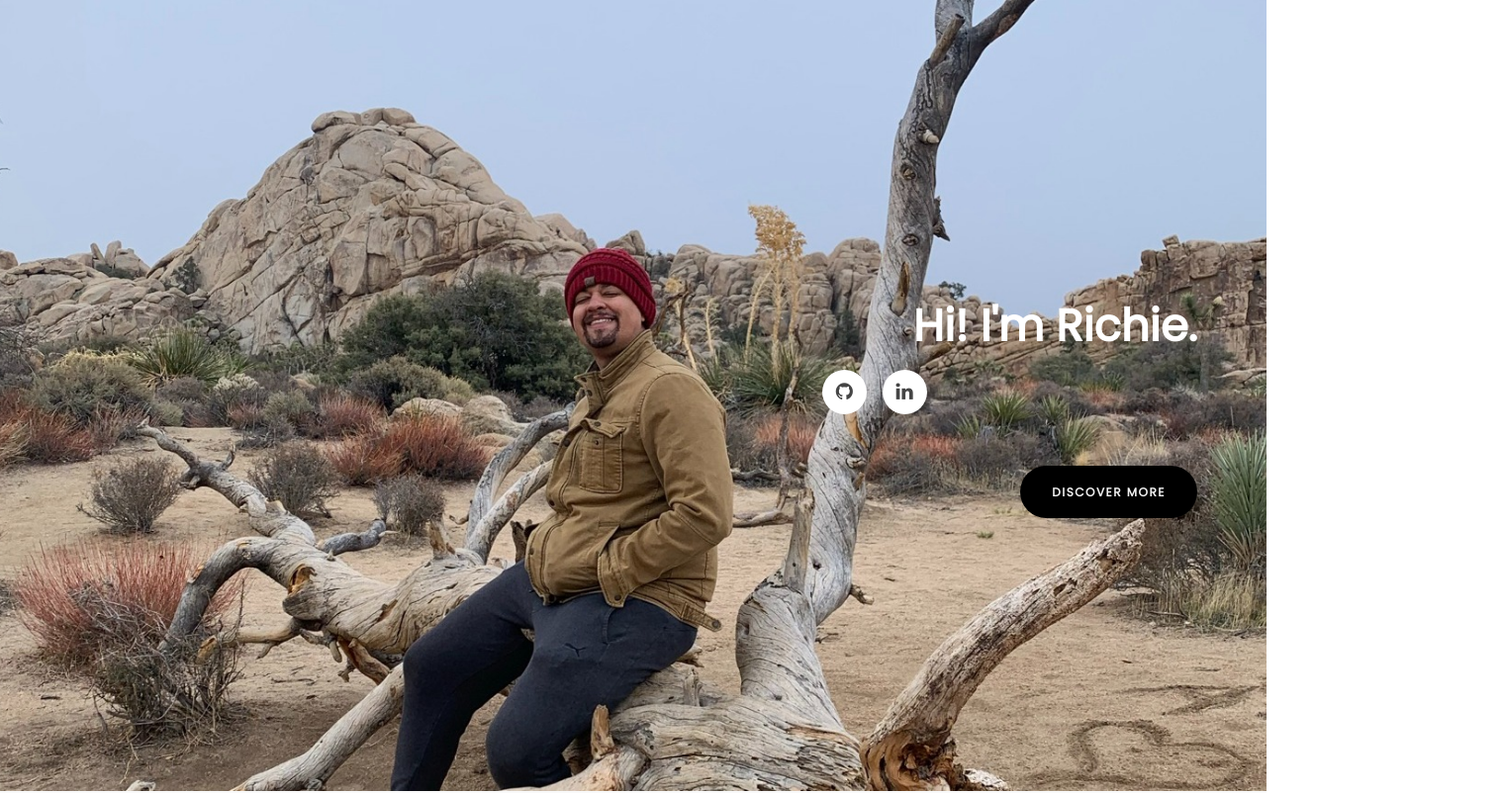
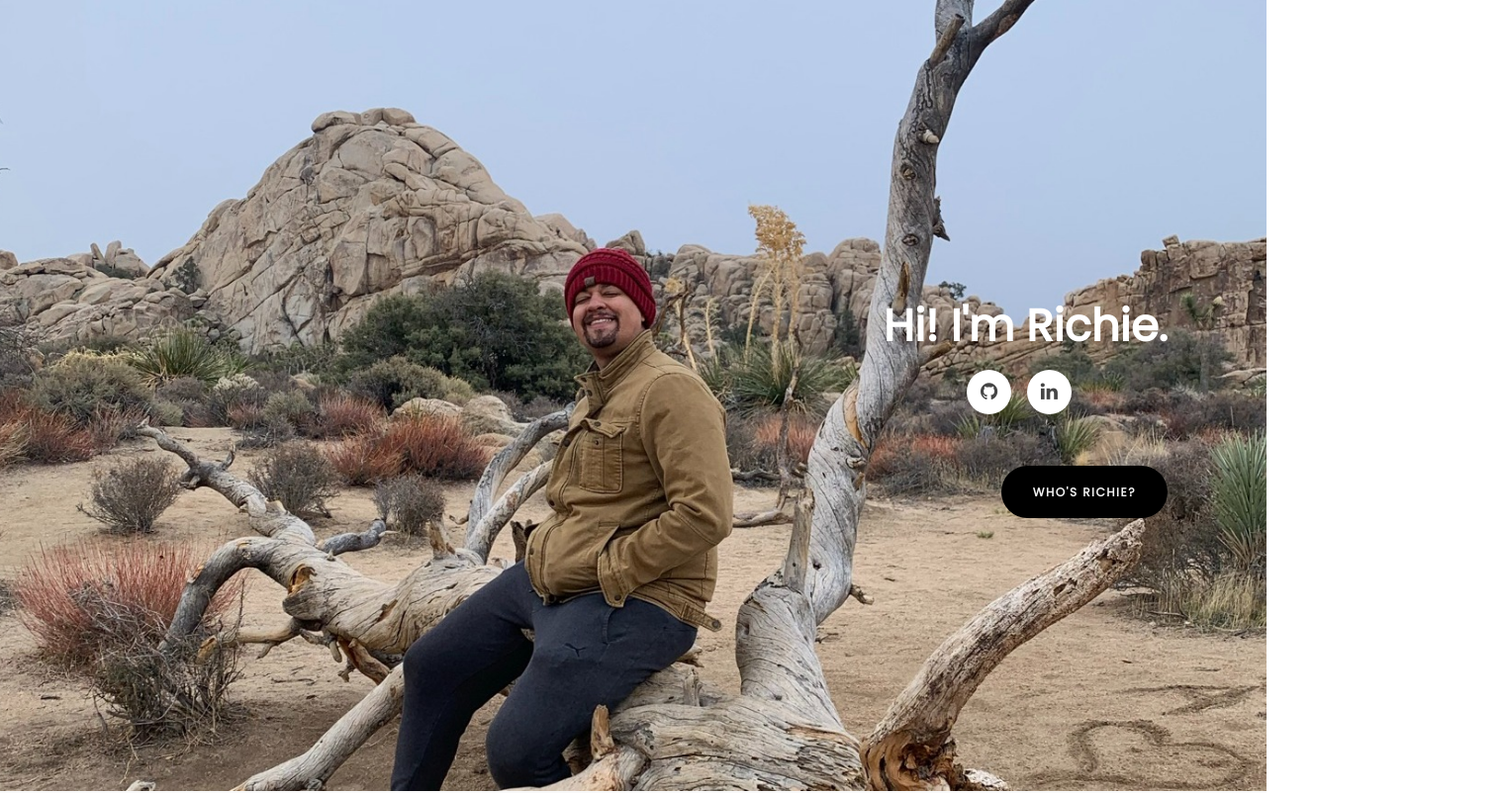
Before and after one commit to riverar9/riverar9.github.io, a plain HTML site: page index.html in a window 1280 px wide. Shown: the top 802 px of the page at 99% size, 1518 px wide, since content can reach past the window. Drawn offline with Linux system fonts and the light colour scheme.

Commit message:
testing some updates

```diff
--- a/index.html
+++ b/index.html
@@ -9,7 +9,7 @@
 <meta name="author" content="">
 <meta name="viewport" content="width=device-width, initial-scale=1, maximum-scale=1">
 
-<title>Richie Rivera | Data Analytics</title>
+<title>Richie Rivera | Data Engineering & Analytics</title>
 <!--
 
 Template 2087 Kalay
@@ -40,15 +40,14 @@ http://www.tooplate.com/view/2087-kalay
 <section id="home" class="parallax-section">
      <div class="container">
           <div class="row">
-
-               <div class="col-md-offset-5 col-md-7 col-sm-12">
-                    <div class="home-thumb">
+               <div class="col-md-offset-5 col-md-10 col-sm-7">
+                    <div class="home-thumb"style="max-width: 300px; margin: 0 auto; padding: 0px; text-align: right;">
                          <h1 class="wow fadeInUp" data-wow-delay="0.4s">Hi! I'm Richie.</h1>
                          <ul class="social-icon">
                               <li><a target = "_blank" href="https://github.com/riverar9/" class="fa fa-github" data-wow-delay="0.6s"></a></li>
                               <li><a target = "_blank" href="https://www.linkedin.com/in/riverarichie/" class="fa fa-linkedin" data-wow-delay="0.6s"></a></li>
                          </ul>
-                         <a href="#service" class="wow fadeInUp smoothScroll btn btn-default section-btn" data-wow-delay="1s">discover more</a>
+                         <a href="#service" class="wow fadeInUp smoothScroll btn btn-default section-btn" data-wow-delay="1s">Who's Richie?</a>
                     </div>
                </div>
 
```
